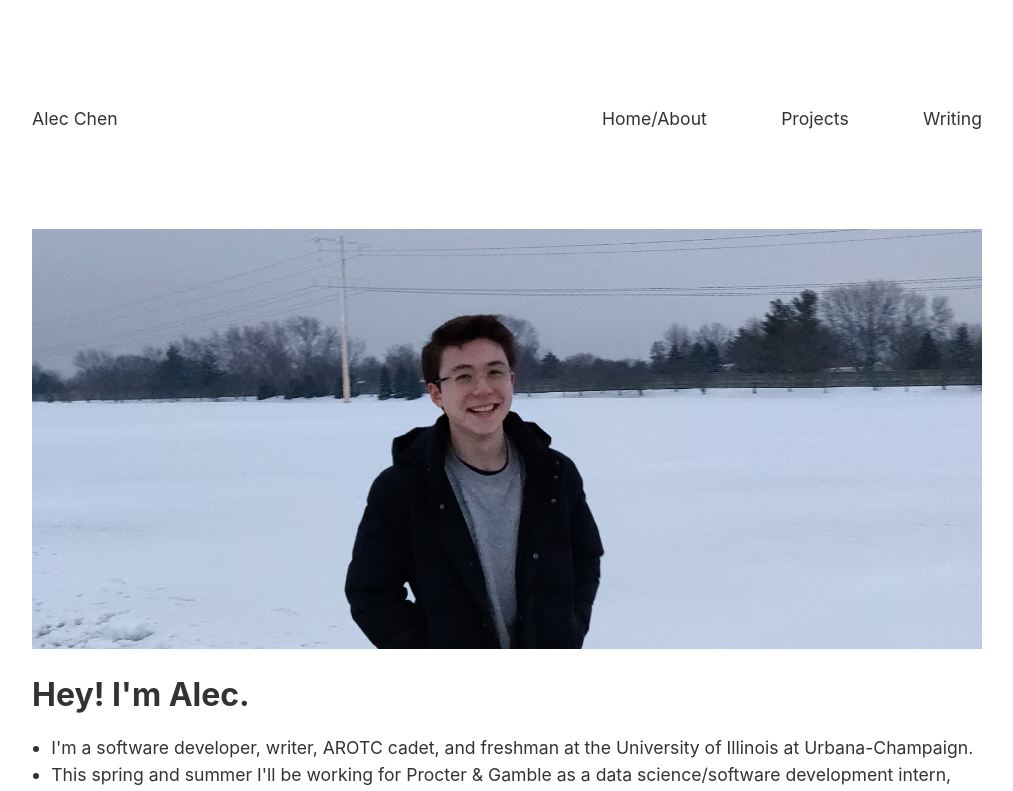
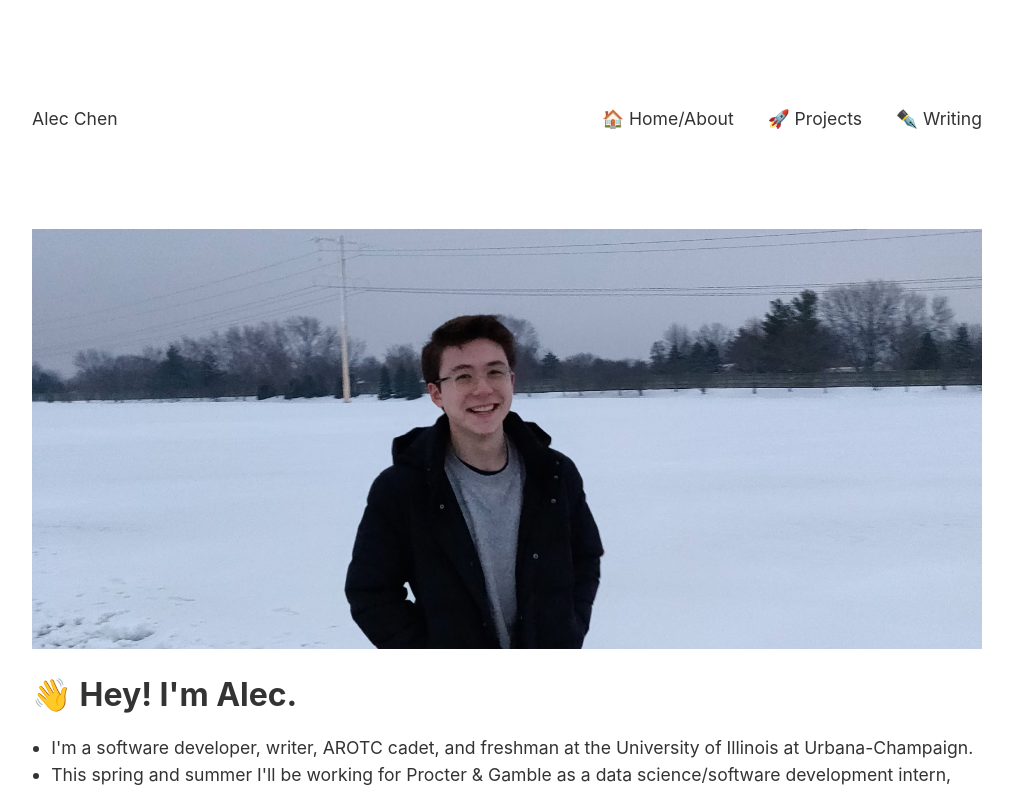
Before and after one commit to alecchendev/alecchendev.github.io, a Svelte app: page /projects in a window 1280 px wide. Shown: the top 791 px of the page, without its empty margins (133-1146 px from the left). Built offline with nearby package versions, Linux system fonts and the light colour scheme.

Commit message:
Add emojis

```diff
--- a/src/App.svelte
+++ b/src/App.svelte
@@ -8,7 +8,7 @@
 	const data = {
 		summary: {
 			image: "MyPhoto.jpg",
-			header: "Hey! I'm Alec.",
+			header: "👋 Hey! I'm Alec.",
 			points: [
 				"I'm a software developer, writer, AROTC cadet, and freshman at the University of Illinois at Urbana-Champaign.",
 				"This spring and summer I'll be working for Procter & Gamble as a data\
--- a/src/Header.svelte
+++ b/src/Header.svelte
@@ -34,8 +34,8 @@
 <div class="header">
     <div class="left"><div class="navLink" on:click={navigate("summary")}>Alec Chen</div></div>
     <div class="right">
-        <div class="navLink" on:click={navigate("summary")}>Home/About</div>
-        <div class="navLink" on:click={navigate("projects")}>Projects</div>
-        <div class="navLink" on:click={navigate("writing")}>Writing</div>
+        <div class="navLink" on:click={navigate("summary")}>🏠 Home/About</div>
+        <div class="navLink" on:click={navigate("projects")}>🚀 Projects</div>
+        <div class="navLink" on:click={navigate("writing")}>✒️ Writing</div>
     </div>
 </div>
--- a/src/Projects.svelte
+++ b/src/Projects.svelte
@@ -52,7 +52,7 @@
 </style>
 
 <div>
-    <h1>Projects</h1>
+    <h1>🚀 Projects</h1>
     {#each projects as project}
         <div class="project">
             <img class="projectImage" alt={"project image"} src={"images/" + project.image}/>
--- a/src/Writing.svelte
+++ b/src/Writing.svelte
@@ -47,7 +47,7 @@
 </style>
 
 <div>
-    <h1>Featured Writing</h1>
+    <h1>✒️ Featured Writing</h1>
     <p>To read the rest of my pieces, visit my <a href="https://alecchendev.medium.com" target="_blank">Medium</a>.</p>
     <div class="writing">
         {#each data as article}
```
